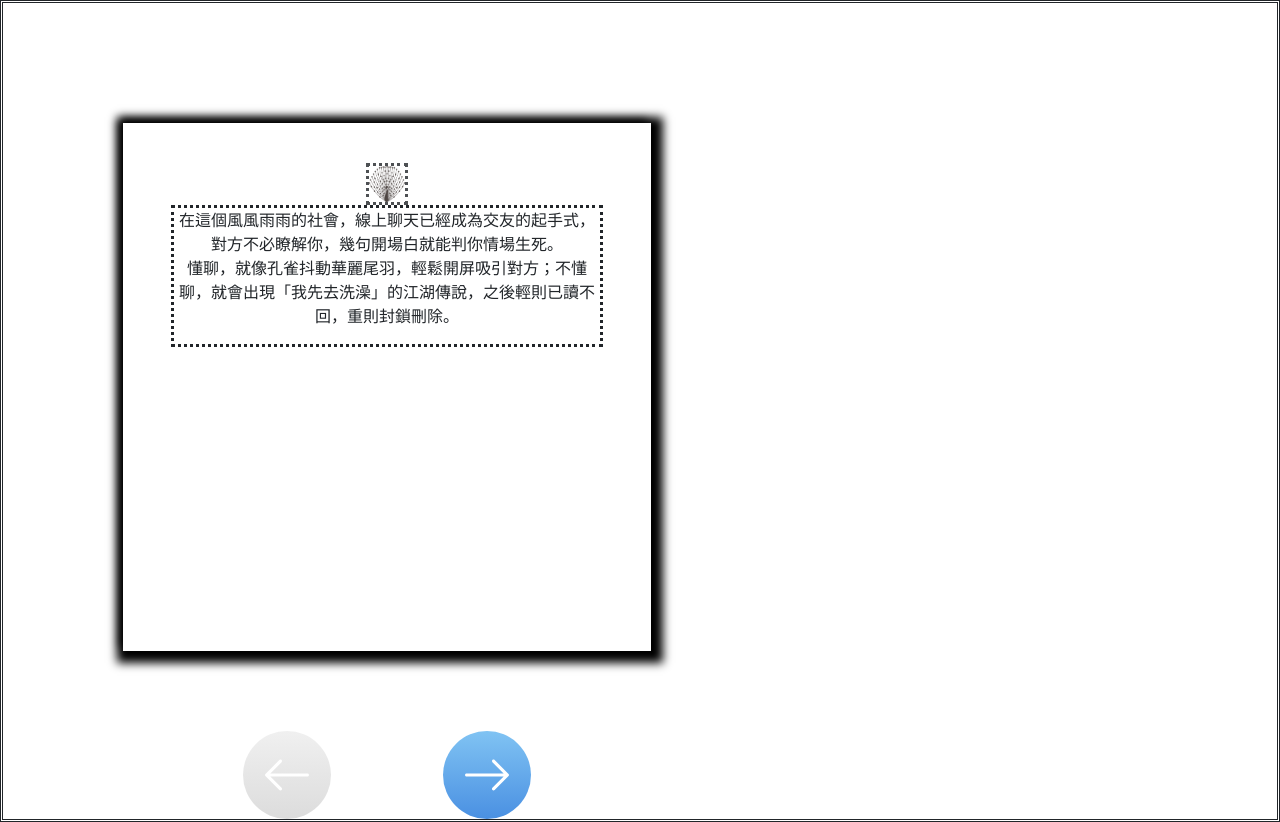
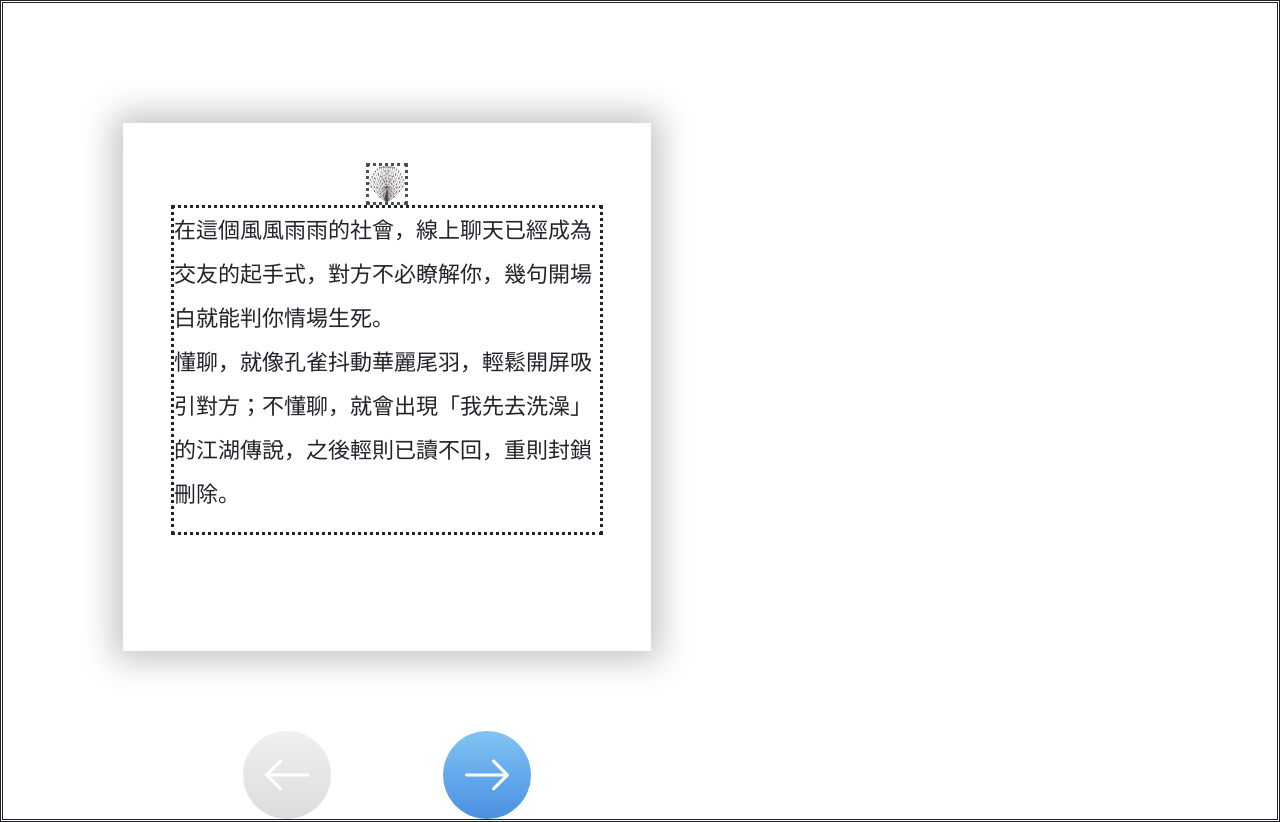
Before and after one commit to king4sam/peacock, a React (Create React App) app: page / in a window 1280 px wide. Built offline with nearby package versions, Linux system fonts and the light colour scheme.

Commit message:
fix box-shadow

```diff
--- a/src/guide.css
+++ b/src/guide.css
@@ -7,8 +7,7 @@
   margin-right: 120px;
   height: 528px;
   width: 528px;
-  /* TODO:  */
-  box-shadow: 3px 3px 9px 9px black, -3px -3px 9px black;
+  box-shadow: 0px 0px 32px 9px rgba(0, 0, 0, 0.24);
 }
 
 .guideline {
@@ -28,6 +27,7 @@
   margin-bottom: 32px;
   margin-left: 48px;
   margin-right: 48px;
+  text-align: left;
 }
 
 .guideButtons {
@@ -99,3 +99,8 @@
   display: inline-block;
   padding: 0;
 }
+
+.guideContent {
+  font-size: 22px;
+  line-height: 44px;
+}
```
